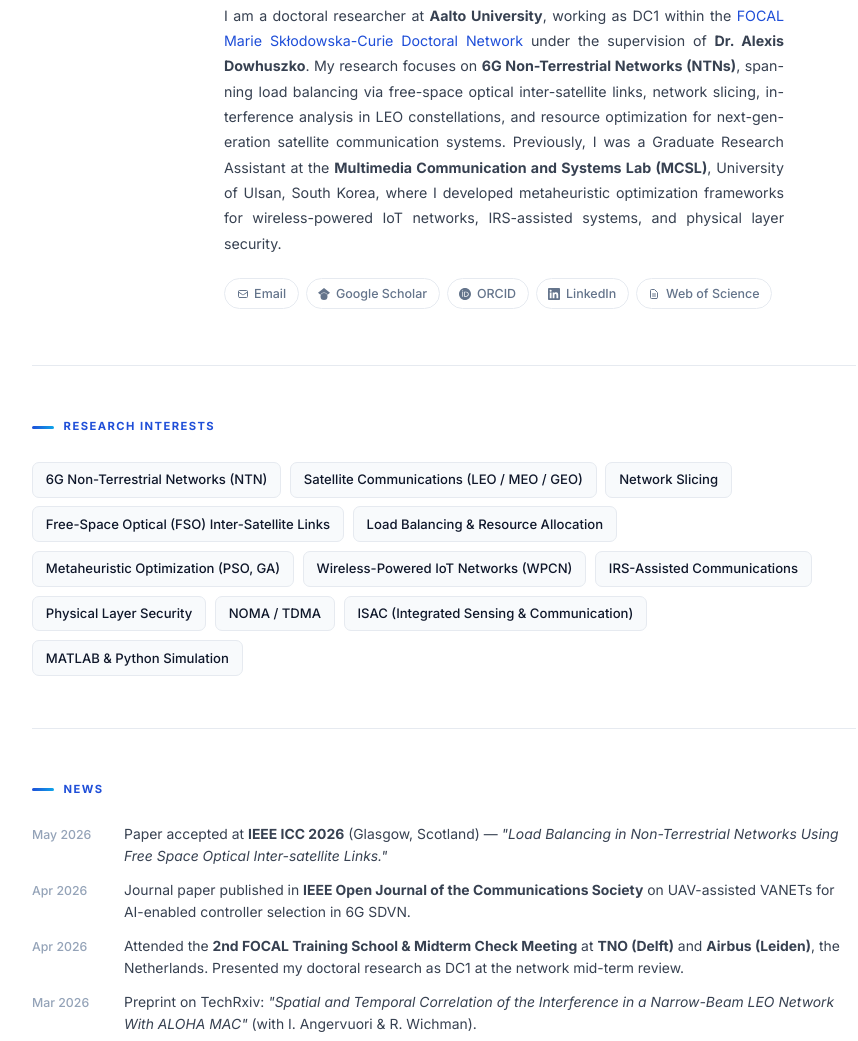
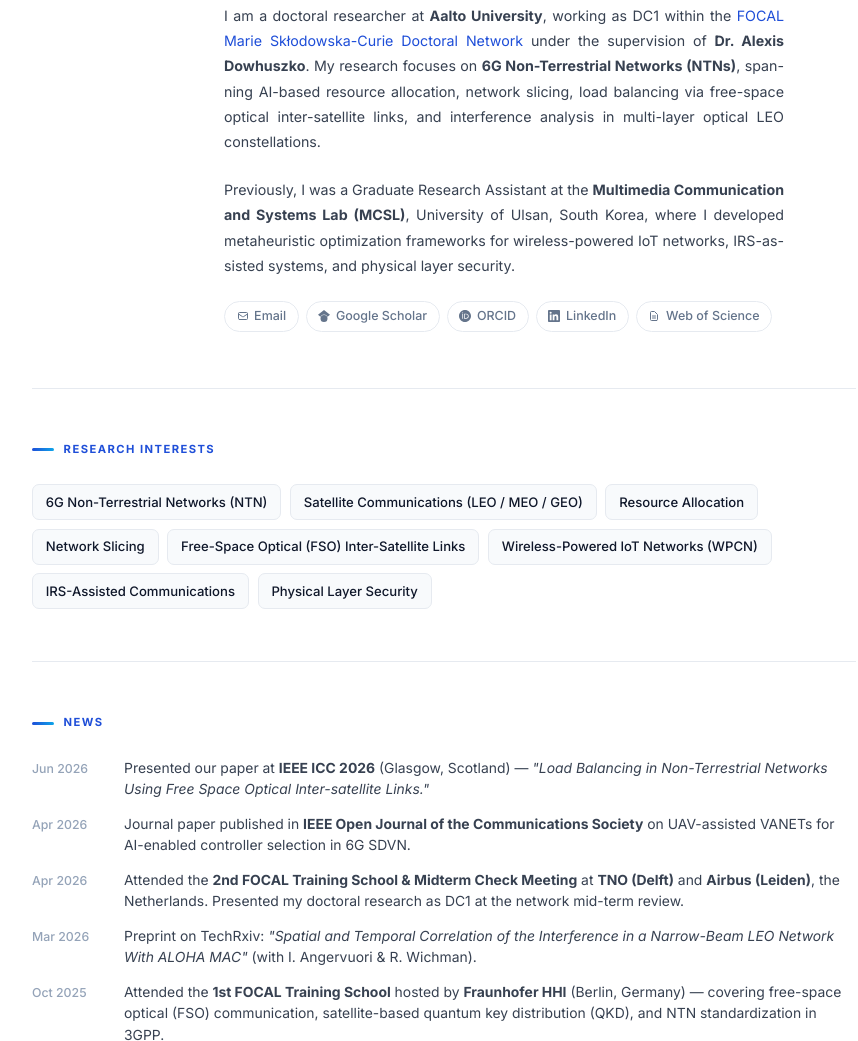
Before and after one commit to abid-afridi11/abid-afridi11.github.io, a plain HTML site: page index.html in a window 1280 px wide. Shown: the part 419-1460 px from the top of the page, without its empty margins (196-1054 px from the left). Drawn offline with Linux system fonts and the light colour scheme.

Commit message:
Add files via upload

```diff
--- a/index.html
+++ b/index.html
@@ -760,9 +760,10 @@
         <a href="https://focal-dn.eu/" target="_blank">FOCAL Marie Skłodowska-Curie Doctoral Network</a>
         under the supervision of <strong>Dr. Alexis Dowhuszko</strong>.
         My research focuses on <strong>6G Non-Terrestrial Networks (NTNs)</strong>, spanning
-        load balancing via free-space optical inter-satellite links, network slicing,
-        interference analysis in LEO constellations, and resource optimization for
-        next-generation satellite communication systems.
+        AI-based resource allocation, network slicing, load balancing via free-space optical
+        inter-satellite links, and interference analysis in multi-layer optical LEO constellations.
+      </p>
+      <p class="intro">
         Previously, I was a Graduate Research Assistant at the
         <strong>Multimedia Communication and Systems Lab (MCSL)</strong>,
         University of Ulsan, South Korea, where I developed metaheuristic optimization
@@ -829,16 +830,12 @@
     <div class="tags">
       <span class="tag">6G Non-Terrestrial Networks (NTN)</span>
       <span class="tag">Satellite Communications (LEO / MEO / GEO)</span>
+      <span class="tag">Resource Allocation</span>
       <span class="tag">Network Slicing</span>
       <span class="tag">Free-Space Optical (FSO) Inter-Satellite Links</span>
-      <span class="tag">Load Balancing &amp; Resource Allocation</span>
-      <span class="tag">Metaheuristic Optimization (PSO, GA)</span>
       <span class="tag">Wireless-Powered IoT Networks (WPCN)</span>
       <span class="tag">IRS-Assisted Communications</span>
       <span class="tag">Physical Layer Security</span>
-      <span class="tag">NOMA / TDMA</span>
-      <span class="tag">ISAC (Integrated Sensing &amp; Communication)</span>
-      <span class="tag">MATLAB &amp; Python Simulation</span>
     </div>
   </section>
 
@@ -847,9 +844,9 @@
     <p class="section-label">News</p>
     <div class="news-list">
       <div class="news-item">
-        <span class="news-date">May 2026</span>
+        <span class="news-date">Jun 2026</span>
         <span class="news-text">
-          Paper accepted at <strong>IEEE ICC 2026</strong> (Glasgow, Scotland) &mdash;
+          Presented our paper at <strong>IEEE ICC 2026</strong> (Glasgow, Scotland) &mdash;
           <em>"Load Balancing in Non-Terrestrial Networks Using Free Space Optical
           Inter-satellite Links."</em>
         </span>
@@ -1368,7 +1365,7 @@
 </div><!-- /.page -->
 
 <footer>
-  &copy; 2025 Abid Afridi &middot; Aalto University, Finland
+  &copy; 2026 Abid Afridi &middot; Aalto University, Finland
 </footer>
 
 </body>
```
